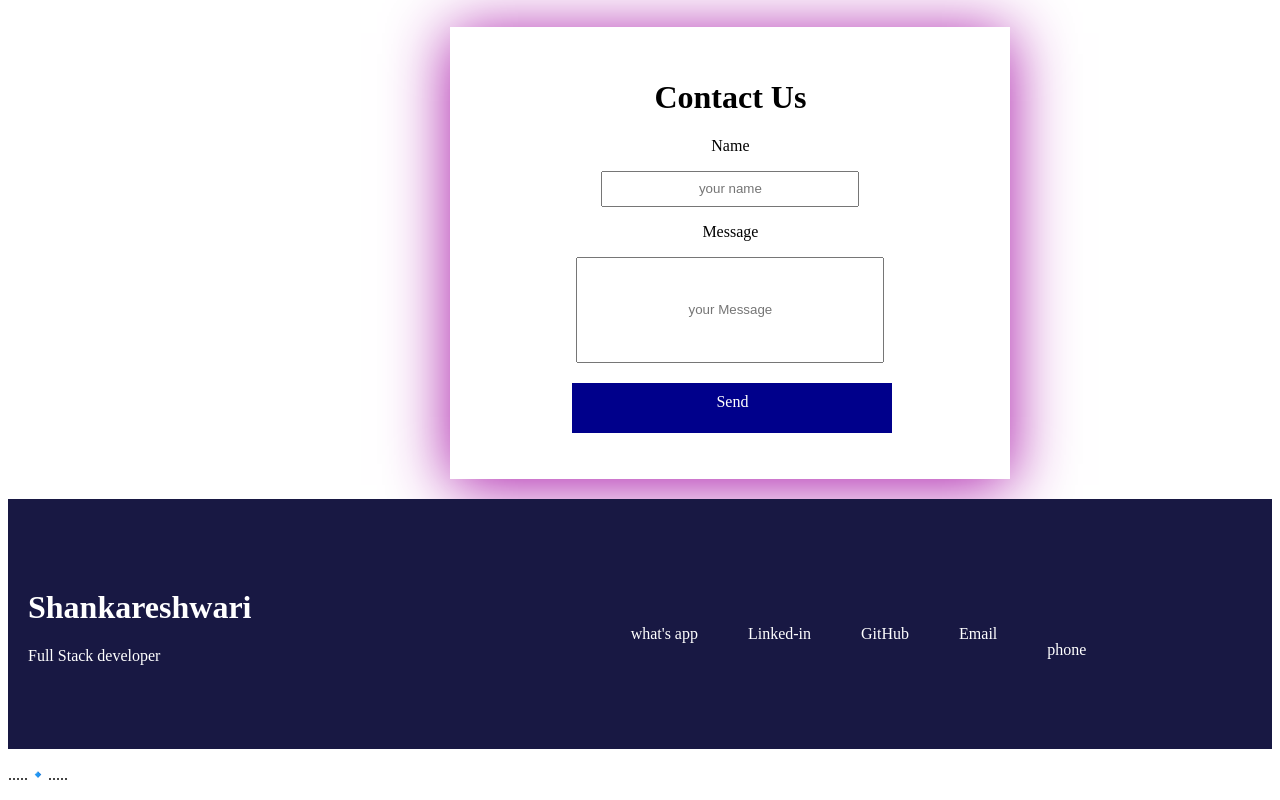
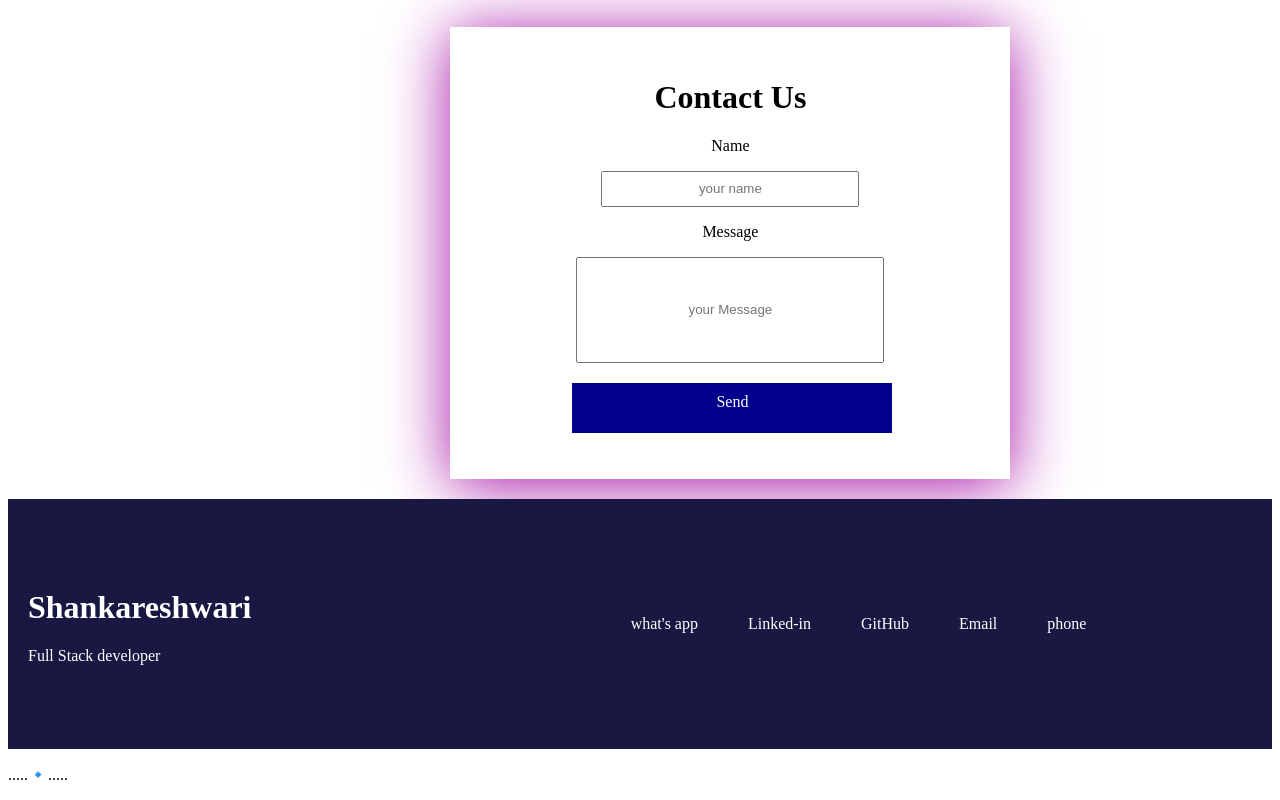
Before and after one commit to abi4679553/portfolio, a plain HTML site: page index.html in a window 1280 px wide. Shown: the part 2488-3288 px from the top of the page. Drawn offline with Linux system fonts and the light colour scheme.

Commit message:
update footer

```diff
--- a/style.css
+++ b/style.css
@@ -151,11 +151,12 @@
     margin-left: 20px;
 }
 .f2{
+    align-items: center;
     display: flex;
     justify-content: end;
     gap: 50px;
     margin-left: 30%;
-    margin-top: 10%;
+
     color: white;
 }
 
```
